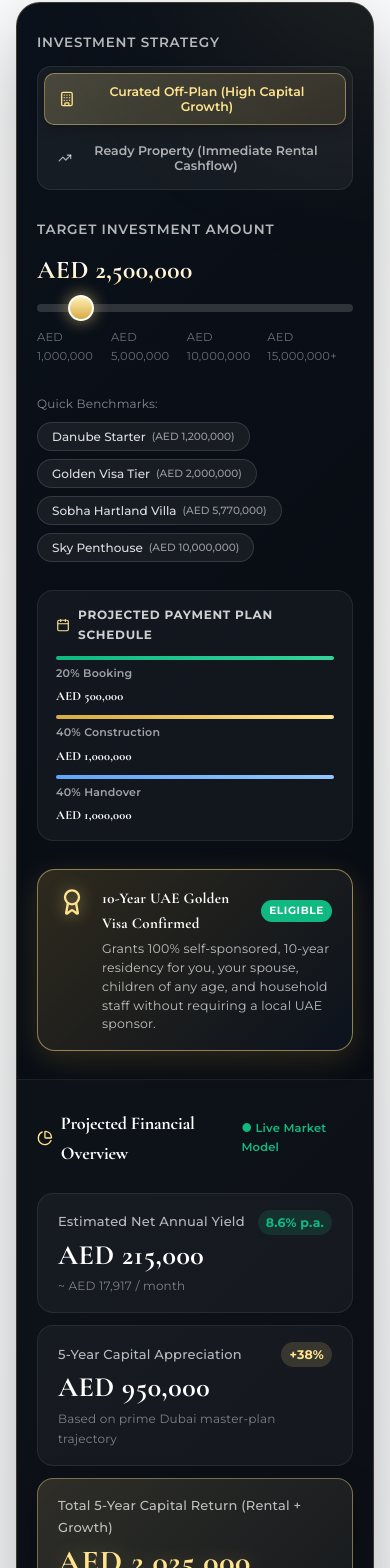
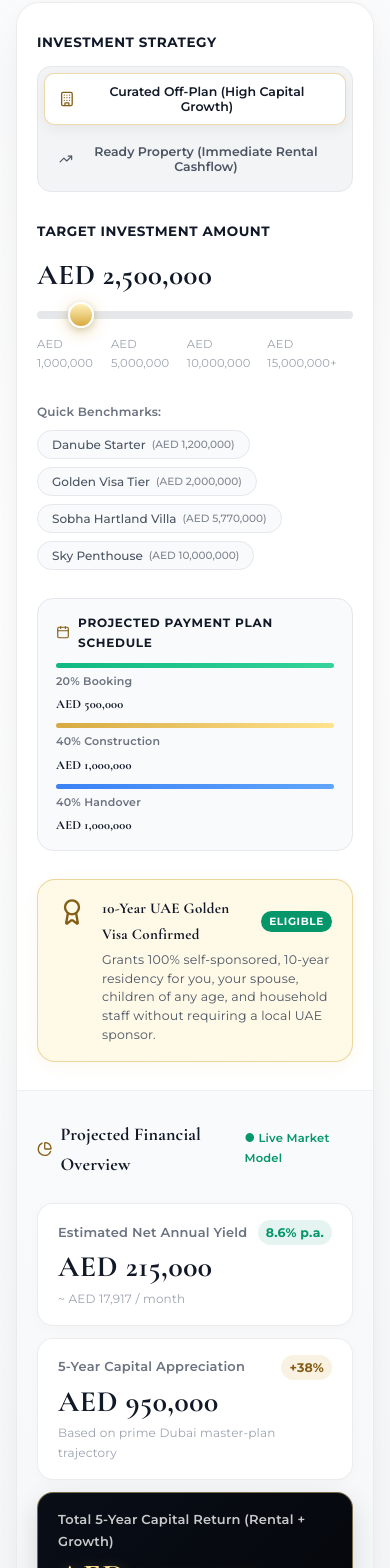
Before and after one commit to VIDITshah123/bellavierre-homepage-demo, a React (Vite) app: page / in a window 390 px wide. Shown: the part 9588-11156 px from the top of the page. Built offline with nearby package versions, Linux system fonts and the light colour scheme; a web font is replaced by a local one.

Commit message:
feat: add styling for ROI and Golden Visa calculator component

```diff
--- a/src/components/Calculator/RoiCalculator.css
+++ b/src/components/Calculator/RoiCalculator.css
@@ -117,11 +117,12 @@
 }
 
 /* ── Main Interactive Card ── */
+/* ── Main Interactive Card ── */
 .roi-glass-card {
-  background: linear-gradient(135deg, #0b111a 0%, #06090e 100%);
+  background: #ffffff;
   border-radius: 2.25rem;
-  border: 1px solid rgba(255, 227, 142, 0.22);
-  box-shadow: 0 30px 80px rgba(0, 0, 0, 0.28);
+  border: 1px solid rgba(0, 0, 0, 0.08);
+  box-shadow: 0 24px 64px rgba(17, 24, 39, 0.06), 0 4px 16px rgba(0, 0, 0, 0.02);
   display: grid;
   grid-template-columns: 1.15fr 1fr;
   position: relative;
@@ -134,7 +135,7 @@
   left: 20%;
   width: 600px;
   height: 600px;
-  background: radial-gradient(circle, rgba(255, 227, 142, 0.12) 0%, transparent 65%);
+  background: radial-gradient(circle, rgba(255, 227, 142, 0.2) 0%, transparent 65%);
   filter: blur(80px);
   pointer-events: none;
   z-index: 1;
@@ -148,7 +149,8 @@
   gap: 1.75rem;
   position: relative;
   z-index: 2;
-  border-right: 1px solid rgba(255, 255, 255, 0.08);
+  border-right: 1px solid #eef0f3;
+  background: #ffffff;
 }
 
 .roi-control-group {
@@ -160,10 +162,10 @@
 .roi-control-label {
   font-family: var(--font-sans);
   font-size: 13.5px;
-  font-weight: 600;
+  font-weight: 700;
   text-transform: uppercase;
-  letter-spacing: 0.06em;
-  color: rgba(255, 255, 255, 0.7);
+  letter-spacing: 0.04em;
+  color: #111827;
 }
 
 /* Toggle Strategy */
@@ -171,10 +173,10 @@
   display: grid;
   grid-template-columns: 1fr 1fr;
   gap: 8px;
-  background: rgba(255, 255, 255, 0.05);
+  background: #f3f4f6;
   padding: 6px;
   border-radius: 14px;
-  border: 1px solid rgba(255, 255, 255, 0.08);
+  border: 1px solid #e5e7eb;
 }
 
 .roi-toggle-btn {
@@ -187,22 +189,27 @@
   font-family: var(--font-sans);
   font-size: 12.5px;
   font-weight: 600;
-  color: rgba(255, 255, 255, 0.65);
+  color: #4b5563;
   cursor: pointer;
   transition: all 0.25s ease;
   text-align: center;
+  border: 1px solid transparent;
 }
 
 .roi-toggle-btn:hover {
-  color: #ffffff;
-  background: rgba(255, 255, 255, 0.08);
+  color: #111827;
+  background: #e5e7eb;
 }
 
 .roi-toggle-btn.is-active {
-  background: linear-gradient(135deg, rgba(255, 227, 142, 0.22) 0%, rgba(215, 170, 66, 0.12) 100%);
-  color: #FFE38E;
-  border: 1px solid rgba(255, 227, 142, 0.4);
-  box-shadow: 0 4px 14px rgba(0, 0, 0, 0.25);
+  background: #ffffff;
+  color: #111827;
+  border: 1.5px solid rgba(215, 170, 66, 0.45);
+  box-shadow: 0 4px 14px rgba(0, 0, 0, 0.06);
+}
+
+.roi-toggle-btn.is-active svg {
+  color: #855e16;
 }
 
 /* Slider Controls */
@@ -222,26 +229,23 @@
 
 .roi-live-value {
   font-family: var(--font-display);
-  font-size: clamp(1.6rem, 2.4vw, 2.2rem);
+  font-size: clamp(1.8rem, 2.5vw, 2.35rem);
   font-weight: 700;
-  color: #ffffff;
+  color: #111827;
   letter-spacing: 0.02em;
-  background: linear-gradient(180deg, #ffffff 30%, #FFE38E 100%);
-  -webkit-background-clip: text;
-  -webkit-text-fill-color: transparent;
 }
 
 .roi-live-value-sub {
   font-family: var(--font-sans);
   font-size: 12px;
-  color: rgba(255, 255, 255, 0.5);
+  color: #6b7280;
 }
 
 .roi-range-slider {
   width: 100%;
   height: 8px;
   border-radius: 999px;
-  background: rgba(255, 255, 255, 0.15);
+  background: #e5e7eb;
   outline: none;
   appearance: none;
   -webkit-appearance: none;
@@ -257,14 +261,14 @@
   border-radius: 50%;
   background: linear-gradient(180deg, #FFF0B8 0%, #d7aa42 100%);
   cursor: grab;
-  box-shadow: 0 0 16px rgba(255, 227, 142, 0.6), 0 2px 6px rgba(0, 0, 0, 0.4);
-  border: 2px solid #ffffff;
+  box-shadow: 0 4px 16px rgba(215, 170, 66, 0.45), 0 2px 6px rgba(0, 0, 0, 0.15);
+  border: 2.5px solid #ffffff;
   transition: transform 0.15s ease, box-shadow 0.15s ease;
 }
 
 .roi-range-slider::-webkit-slider-thumb:hover {
   transform: scale(1.15);
-  box-shadow: 0 0 22px rgba(255, 227, 142, 0.8), 0 4px 10px rgba(0, 0, 0, 0.5);
+  box-shadow: 0 6px 20px rgba(215, 170, 66, 0.6), 0 3px 8px rgba(0, 0, 0, 0.2);
 }
 
 .roi-range-slider::-moz-range-thumb {
@@ -273,8 +277,8 @@
   border-radius: 50%;
   background: linear-gradient(180deg, #FFF0B8 0%, #d7aa42 100%);
   cursor: grab;
-  box-shadow: 0 0 16px rgba(255, 227, 142, 0.6);
-  border: 2px solid #ffffff;
+  box-shadow: 0 4px 16px rgba(215, 170, 66, 0.45);
+  border: 2.5px solid #ffffff;
 }
 
 .roi-slider-ticks {
@@ -282,7 +286,7 @@
   justify-content: space-between;
   font-family: var(--font-sans);
   font-size: 11.5px;
-  color: rgba(255, 255, 255, 0.4);
+  color: #9ca3af;
   margin-top: 4px;
 }
 
@@ -296,7 +300,8 @@
 .roi-presets-caption {
   font-family: var(--font-sans);
   font-size: 12px;
-  color: rgba(255, 255, 255, 0.5);
+  font-weight: 600;
+  color: #6b7280;
 }
 
 .roi-preset-chips {
@@ -306,9 +311,9 @@
 }
 
 .roi-preset-chip {
-  background: rgba(255, 255, 255, 0.06);
-  border: 1px solid rgba(255, 255, 255, 0.12);
-  color: rgba(255, 255, 255, 0.85);
+  background: #f9fafb;
+  border: 1px solid #e5e7eb;
+  color: #4b5563;
   font-family: var(--font-sans);
   font-size: 12px;
   font-weight: 500;
@@ -323,32 +328,33 @@
 
 .roi-preset-chip .chip-sub {
   font-size: 10.5px;
-  opacity: 0.65;
+  opacity: 0.7;
 }
 
 .roi-preset-chip:hover {
-  background: rgba(255, 255, 255, 0.12);
-  color: #ffffff;
-  border-color: rgba(255, 255, 255, 0.25);
+  background: #f3f4f6;
+  color: #111827;
+  border-color: #d1d5db;
 }
 
 .roi-preset-chip.is-active {
-  background: #FFE38E;
-  color: #0b1019;
-  border-color: #FFE38E;
+  background: #111827;
+  color: #FFE38E;
+  border-color: #111827;
   font-weight: 700;
-  box-shadow: 0 4px 14px rgba(255, 227, 142, 0.35);
+  box-shadow: 0 4px 14px rgba(17, 24, 39, 0.15);
 }
 
 .roi-preset-chip.is-active .chip-sub {
-  opacity: 0.9;
-  font-weight: 700;
+  opacity: 0.85;
+  font-weight: 600;
+  color: #FFE38E;
 }
 
 /* Interactive Payment Schedule Box */
 .roi-payment-schedule-box {
-  background: rgba(255, 255, 255, 0.04);
-  border: 1px solid rgba(255, 255, 255, 0.08);
+  background: #f9fafb;
+  border: 1px solid #e5e7eb;
   border-radius: 16px;
   padding: 14px 18px;
   display: flex;
@@ -360,11 +366,11 @@
   display: flex;
   align-items: center;
   gap: 8px;
-  color: #FFE38E;
+  color: #855e16;
 }
 
 .schedule-icon {
-  color: #FFE38E;
+  color: #855e16;
 }
 
 .schedule-title {
@@ -373,7 +379,7 @@
   font-weight: 700;
   text-transform: uppercase;
   letter-spacing: 0.06em;
-  color: rgba(255, 255, 255, 0.8);
+  color: #111827;
 }
 
 .schedule-bars-row {
@@ -389,9 +395,9 @@
 }
 
 .step-bar {
-  height: 4px;
+  height: 5px;
   border-radius: 999px;
-  background: rgba(255, 255, 255, 0.2);
+  background: #e5e7eb;
 }
 
 .step-bar.step-20 {
@@ -403,13 +409,13 @@
 }
 
 .step-bar.step-handover {
-  background: linear-gradient(90deg, #60a5fa 0%, #93c5fd 100%);
+  background: linear-gradient(90deg, #3b82f6 0%, #60a5fa 100%);
 }
 
 .step-pct {
   font-family: var(--font-sans);
   font-size: 11px;
-  color: rgba(255, 255, 255, 0.6);
+  color: #6b7280;
   font-weight: 600;
 }
 
@@ -417,7 +423,7 @@
   font-family: var(--font-display);
   font-size: 12.5px;
   font-weight: 700;
-  color: #ffffff;
+  color: #111827;
 }
 
 /* Golden Visa Status Certificate Card */
@@ -431,14 +437,14 @@
 }
 
 .roi-visa-status-card.is-eligible {
-  background: linear-gradient(135deg, rgba(215, 170, 66, 0.18) 0%, rgba(13, 20, 32, 0.85) 100%);
-  border: 1.5px solid rgba(255, 227, 142, 0.5);
-  box-shadow: 0 8px 30px rgba(215, 170, 66, 0.18);
+  background: linear-gradient(135deg, rgba(255, 248, 230, 0.92) 0%, rgba(254, 243, 199, 0.45) 100%);
+  border: 1.5px solid rgba(215, 170, 66, 0.45);
+  box-shadow: 0 4px 16px rgba(215, 170, 66, 0.08);
 }
 
 .roi-visa-status-card.is-pending {
-  background: rgba(255, 255, 255, 0.04);
-  border: 1px solid rgba(255, 255, 255, 0.1);
+  background: #f9fafb;
+  border: 1px solid #e5e7eb;
 }
 
 .roi-visa-icon-wrap {
@@ -447,12 +453,11 @@
 }
 
 .roi-visa-icon.gold {
-  color: #FFE38E;
-  filter: drop-shadow(0 0 8px rgba(255, 227, 142, 0.6));
+  color: #855e16;
 }
 
 .roi-visa-icon.silver {
-  color: rgba(255, 255, 255, 0.5);
+  color: #9ca3af;
 }
 
 .roi-visa-text-wrap {
@@ -468,7 +473,7 @@
   font-family: var(--font-display);
   font-size: 15px;
   font-weight: 700;
-  color: #ffffff;
+  color: #111827;
 }
 
 .roi-visa-tag {
@@ -479,20 +484,20 @@
   letter-spacing: 0.06em;
   padding: 2px 8px;
   border-radius: 999px;
-  background: #10b981;
+  background: #059669;
   color: #ffffff;
 }
 
 .roi-visa-tag.pending {
-  background: rgba(255, 255, 255, 0.15);
-  color: rgba(255, 255, 255, 0.7);
+  background: #e5e7eb;
+  color: #4b5563;
 }
 
 .roi-visa-desc {
   font-family: var(--font-sans);
   font-size: 12.5px;
   line-height: 1.5;
-  color: rgba(255, 255, 255, 0.72);
+  color: #4b5563;
   margin: 0;
 }
 
@@ -502,7 +507,7 @@
   display: flex;
   flex-direction: column;
   justify-content: center;
-  background: rgba(255, 255, 255, 0.02);
+  background: linear-gradient(180deg, #f9fafb 0%, #f4f6f8 100%);
   position: relative;
   z-index: 2;
 }
@@ -526,15 +531,15 @@
 }
 
 .dashboard-icon {
-  color: #FFE38E;
+  color: #855e16;
 }
 
 .roi-dashboard-title {
   font-family: var(--font-display);
   font-size: 18px;
-  font-weight: 800;
-  color: #ffffff;
-  letter-spacing: -0.01em;
+  font-weight: 700;
+  color: #111827;
+  letter-spacing: 0.01em;
   margin: 0;
 }
 
@@ -542,7 +547,7 @@
   font-family: var(--font-sans);
   font-size: 11.5px;
   font-weight: 600;
-  color: #10b981;
+  color: #059669;
 }
 
 .roi-metrics-grid {
@@ -552,8 +557,9 @@
 }
 
 .roi-metric-card {
-  background: rgba(255, 255, 255, 0.04);
-  border: 1px solid rgba(255, 255, 255, 0.08);
+  background: #ffffff;
+  border: 1px solid rgba(0, 0, 0, 0.07);
+  box-shadow: 0 4px 14px rgba(0, 0, 0, 0.02);
   border-radius: 16px;
   padding: 16px 20px;
   display: flex;
@@ -563,15 +569,21 @@
 }
 
 .roi-metric-card:hover {
-  background: rgba(255, 255, 255, 0.07);
-  border-color: rgba(255, 255, 255, 0.16);
+  background: #ffffff;
+  border-color: rgba(215, 170, 66, 0.35);
+  box-shadow: 0 8px 24px rgba(0, 0, 0, 0.05);
   transform: translateX(4px);
 }
 
 .roi-metric-card.highlight {
-  background: linear-gradient(135deg, rgba(255, 227, 142, 0.14) 0%, rgba(255, 255, 255, 0.04) 100%);
-  border: 1.5px solid rgba(255, 227, 142, 0.4);
-  box-shadow: 0 10px 30px rgba(0, 0, 0, 0.25);
+  background: linear-gradient(135deg, #090e17 0%, #04060a 100%);
+  border: 1.5px solid rgba(255, 227, 142, 0.45);
+  box-shadow: 0 10px 28px rgba(0, 0, 0, 0.14);
+}
+
+.roi-metric-card.highlight:hover {
+  border-color: rgba(255, 227, 142, 0.7);
+  box-shadow: 0 14px 36px rgba(0, 0, 0, 0.22);
 }
 
 .roi-metric-header {
@@ -583,44 +595,52 @@
 .roi-metric-label {
   font-family: var(--font-sans);
   font-size: 13px;
-  font-weight: 500;
-  color: rgba(255, 255, 255, 0.7);
+  font-weight: 600;
+  color: #6b7280;
+}
+
+.roi-metric-card.highlight .roi-metric-label {
+  color: rgba(255, 255, 255, 0.78);
 }
 
 .roi-metric-pct {
   font-family: var(--font-sans);
   font-size: 12.5px;
   font-weight: 700;
-  color: #10b981;
-  background: rgba(16, 185, 129, 0.15);
+  color: #059669;
+  background: rgba(5, 150, 105, 0.1);
   padding: 2px 8px;
   border-radius: 999px;
 }
 
 .roi-metric-pct.growth {
-  color: #FFE38E;
-  background: rgba(255, 227, 142, 0.15);
+  color: #855e16;
+  background: rgba(215, 170, 66, 0.15);
 }
 
 .roi-metric-value {
   font-family: var(--font-display);
-  font-size: 1.75rem;
+  font-size: 1.85rem;
   font-weight: 700;
-  color: #ffffff;
+  color: #111827;
   letter-spacing: 0.02em;
   line-height: 1.2;
 }
 
 .roi-metric-value.gold {
   color: #FFE38E;
-  font-size: 2rem;
-  text-shadow: 0 0 20px rgba(255, 227, 142, 0.3);
+  font-size: 2.1rem;
+  text-shadow: 0 0 14px rgba(255, 227, 142, 0.3);
 }
 
 .roi-metric-sub {
   font-family: var(--font-sans);
   font-size: 12px;
-  color: rgba(255, 255, 255, 0.45);
+  color: #9ca3af;
+}
+
+.roi-metric-card.highlight .roi-metric-sub {
+  color: rgba(255, 255, 255, 0.52);
 }
 
 /* Safeguards */
@@ -629,9 +649,10 @@
   flex-direction: column;
   gap: 8px;
   padding: 14px 18px;
-  background: rgba(0, 0, 0, 0.25);
+  background: #ffffff;
   border-radius: 14px;
-  border: 1px dashed rgba(255, 255, 255, 0.12);
+  border: 1px solid #e5e7eb;
+  box-shadow: 0 2px 8px rgba(0, 0, 0, 0.02);
 }
 
 .roi-safeguard-item {
@@ -640,11 +661,12 @@
   gap: 10px;
   font-family: var(--font-sans);
   font-size: 12.5px;
-  color: rgba(255, 255, 255, 0.8);
+  color: #374151;
+  font-weight: 500;
 }
 
 .roi-check-icon {
-  color: #10b981;
+  color: #059669;
   flex-shrink: 0;
 }
 
@@ -656,7 +678,7 @@
   gap: 14px;
   background: linear-gradient(180deg, #FFF0B8 0%, #F4CA5D 100%);
   color: #0b1019;
-  border: 1px solid rgba(255, 247, 215, 0.8);
+  border: 1px solid rgba(255, 247, 215, 0.85);
   border-radius: 999px;
   padding: 8px 8px 8px 26px;
   font-family: var(--font-sans);
@@ -664,13 +686,13 @@
   font-weight: 700;
   cursor: pointer;
   transition: all 0.25s cubic-bezier(0.16, 1, 0.3, 1);
-  box-shadow: 0 10px 28px rgba(255, 227, 142, 0.25);
+  box-shadow: 0 10px 28px rgba(215, 170, 66, 0.25);
 }
 
 .roi-action-btn:hover {
   transform: translateY(-2px);
   filter: brightness(1.06);
-  box-shadow: 0 16px 36px rgba(255, 227, 142, 0.4);
+  box-shadow: 0 16px 36px rgba(215, 170, 66, 0.4);
 }
 
 .roi-btn-circle {
@@ -696,7 +718,7 @@
   }
   .roi-controls-col {
     border-right: none;
-    border-bottom: 1px solid rgba(255, 255, 255, 0.08);
+    border-bottom: 1px solid #eef0f3;
   }
 }
 
```
